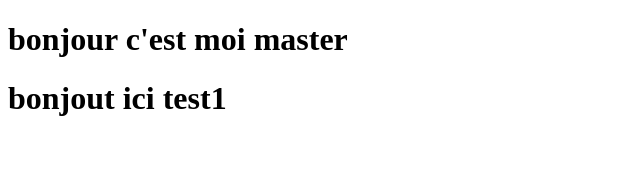
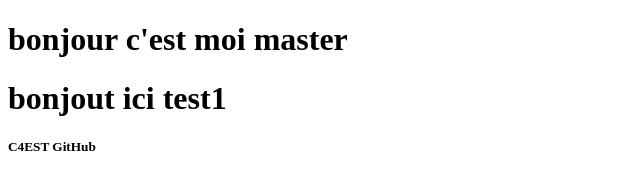
Before and after one commit to HocineBouss/GitCours, a plain HTML site: page index.html in a window 1280 px wide. Shown: the full height of the page, 0-640 px from the left. Drawn offline with Linux system fonts and the light colour scheme.

Commit message:
Update index

```diff
--- a/index.html
+++ b/index.html
@@ -9,5 +9,6 @@
 <body>
     <h1>bonjour c'est moi master</h1>
     <h1>bonjout ici test1</h1>
+    <h5>C4EST GitHub <h5>
 </body>
 </html>
```
